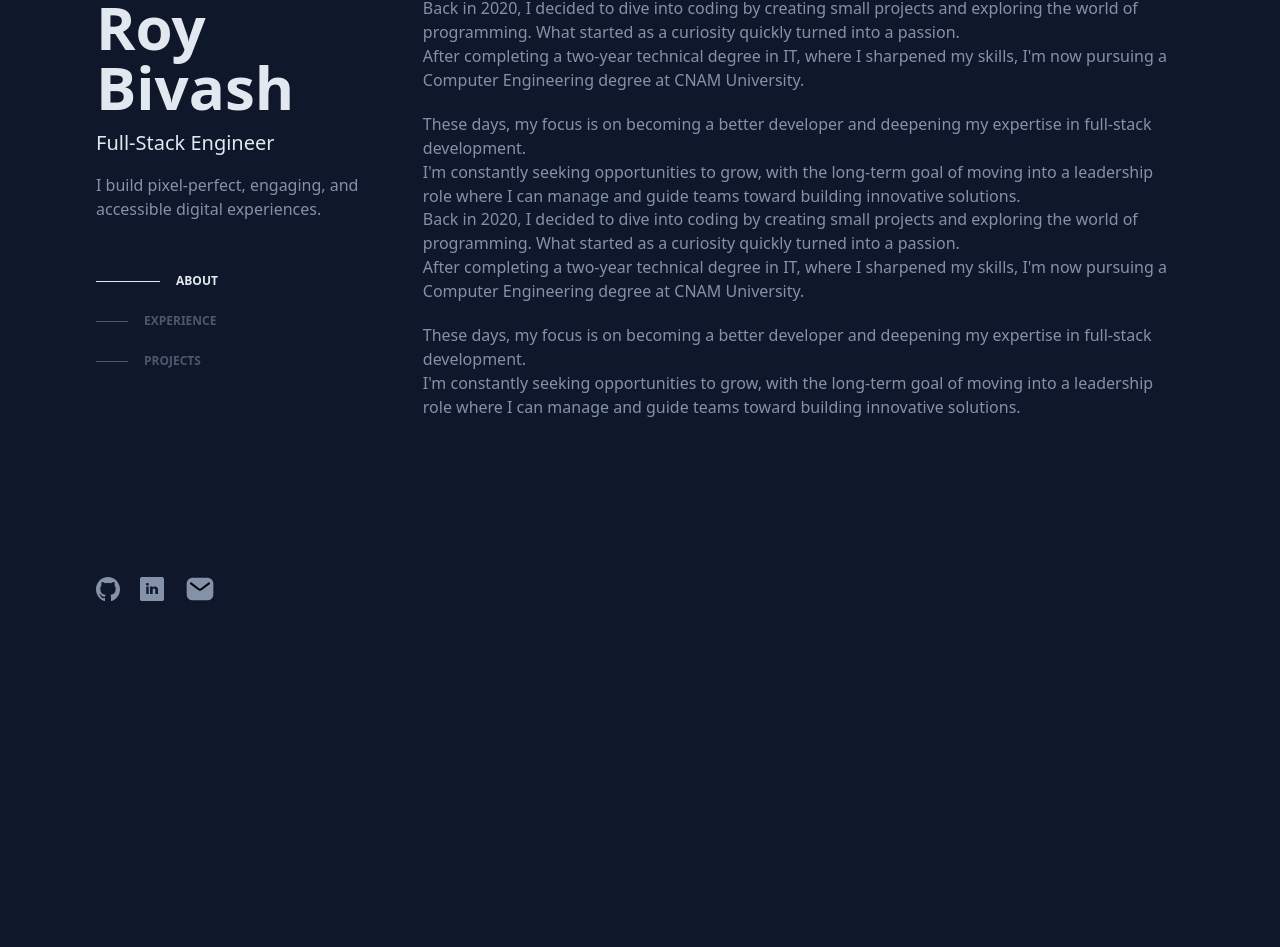
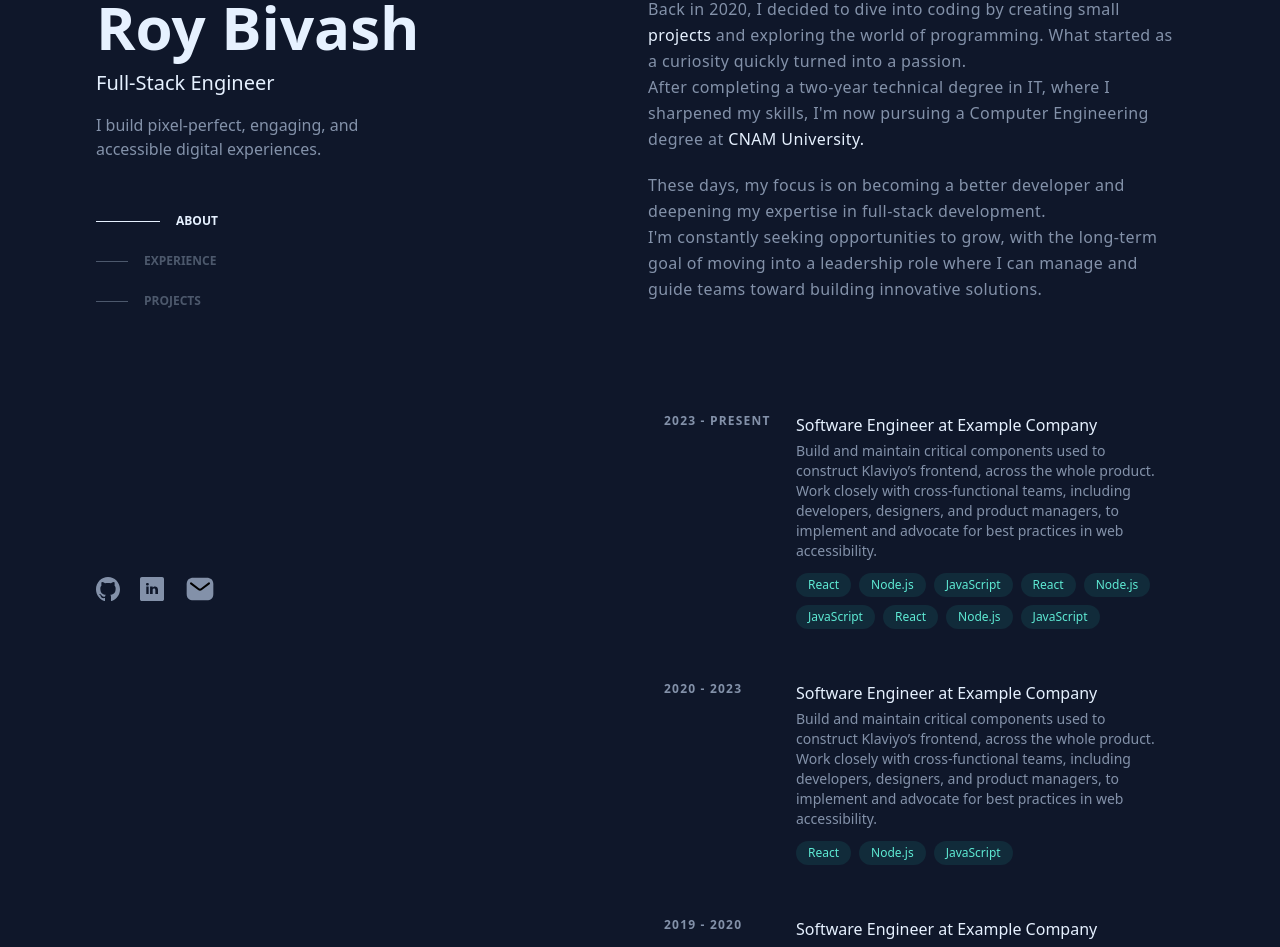
Before and after one commit to Roy-Bivash/portfolio, a React (Vite) app: page / in a window 1280 px wide. Shown: the part 99-1046 px from the top of the page. Before the commit the page ends 800 px from the top, so only its background shows below. Built offline with nearby package versions, Linux system fonts and the light colour scheme.

Commit message:
feat: add experience section to portfolio with the ExperienceCard and Tag components

```diff
--- /dev/null
+++ b/src/components/experienceCard/ExperienceCard.tsx
@@ -0,0 +1,29 @@
+import { Tag } from "../tag/Tag";
+
+interface ExperienceCardProps {
+  date: string;
+  title: string;
+  href: string;
+  description: string;
+  tags: Array<string>;
+}
+
+
+export function ExperienceCard({ date, title, href, description, tags }: ExperienceCardProps) {
+    return (
+        <a href={href} className="group/card transition flex flex-col md:flex-row rounded md:hover:bg-slate-800/50 md:p-4 gap-2 md:hover:shadow-lg">
+            <div className="md:w-1/4 mb-1">
+                <p className="text-textDescription text-xs font-semibold uppercase tracking-widest">{ date }</p>
+            </div>
+            <div className="md:w-3/4">
+                <h4 className="transition group-hover/card:text-teal-300 text-text font-medium">{title}</h4>
+                <p className="text-textDescription text-sm pt-1">{description}</p>
+                <ul className="mt-3 flex flex-row flex-wrap gap-2">
+                    {tags.map((el, i) => (
+                        <Tag name={el} key={i}/>
+                    ))}
+                </ul>
+            </div>
+        </a>
+    )
+}
--- /dev/null
+++ b/src/components/tag/Tag.tsx
@@ -0,0 +1,11 @@
+interface TagProps {
+    name: string;
+}
+
+export function Tag({ name }: TagProps){
+    return(
+        <li className="bg-teal-400/10 text-teal-300 rounded-full px-3 py-1 text-xs">
+            { name }
+        </li>
+    )
+}
--- a/src/css/theme.css
+++ b/src/css/theme.css
@@ -1,5 +1,5 @@
 :root {
-    --color-text: rgb(226, 232, 240);
+    --color-text: #e6f1ff;
     --color-text-description: rgba(181, 198, 223, 0.7);
     --color-text-background: rgba(138, 153, 173, 0.5);
     --color-background: rgb(15, 23, 42);
--- a/src/pages/home/main/Main.tsx
+++ b/src/pages/home/main/Main.tsx
@@ -1,14 +1,17 @@
+import { ExperienceCard } from "@/components/experienceCard/ExperienceCard";
+
+
 export function Main(){
     return (
-        <main className="lg:py-24 py-10">
+        <main className="lg:py-24 py-10 lg:w-1/2 space-y-24">
             <section id="about">
                 <div className="sticky top-0 z-20 -mx-6 mb-4 w-screen bg-slate-900/75 px-6 py-5 backdrop-blur md:-mx-12 md:px-12 lg:sr-only lg:relative lg:top-auto lg:mx-auto lg:w-full lg:px-0 lg:py-0 lg:opacity-0">
                     <h2 className="text-sm font-bold uppercase tracking-widest text-slate-200 lg:sr-only">About</h2>
                 </div>
-                <div className="space-y-5">
+                <div className="space-y-5 leading-relaxed tracking-wide">
                     <p className="text-textDescription">
-                        Back in 2020, I decided to dive into coding by creating small projects and exploring the world of programming. What started as a curiosity quickly turned into a passion.
-                        <br />After completing a two-year technical degree in IT, where I sharpened my skills, I'm now pursuing a Computer Engineering degree at CNAM University.
+                        Back in 2020, I decided to dive into coding by creating small <a href="#projects" className="text-text hover:underline">projects</a> and exploring the world of programming. What started as a curiosity quickly turned into a passion.
+                        <br />After completing a two-year technical degree in IT, where I sharpened my skills, I'm now pursuing a Computer Engineering degree at <a href="https://www.cnam.fr/" target="_blank" className="text-text hover:underline">CNAM University.</a>
                     </p>
                     <p className="text-textDescription">
                         These days, my focus is on becoming a better developer and deepening my expertise in full-stack development.
@@ -22,20 +25,35 @@ export function Main(){
                     <h2 className="text-sm font-bold uppercase tracking-widest text-slate-200 lg:sr-only">Experience</h2>
                 </div>
                 <div className="space-y-5">
-                    <p className="text-textDescription">
-                        Back in 2020, I decided to dive into coding by creating small projects and exploring the world of programming. What started as a curiosity quickly turned into a passion.
-                        <br />After completing a two-year technical degree in IT, where I sharpened my skills, I'm now pursuing a Computer Engineering degree at CNAM University.
-                    </p>
-                    <p className="text-textDescription">
-                        These days, my focus is on becoming a better developer and deepening my expertise in full-stack development.
-                        <br />
-                        I'm constantly seeking opportunities to grow, with the long-term goal of moving into a leadership role where I can manage and guide teams toward building innovative solutions.
-                    </p>
+                    <ExperienceCard
+                        date="2023 - Present"
+                        title="Software Engineer at Example Company"
+                        href="https://www.examplecompany.com"
+                        description="Build and maintain critical components used to construct Klaviyo’s frontend, across the whole product. Work closely with cross-functional teams, including developers, designers, and product managers, to implement and advocate for best practices in web accessibility."
+                        tags={["React", "Node.js", "JavaScript","React", "Node.js", "JavaScript","React", "Node.js", "JavaScript"]}
+                    />
+                    <ExperienceCard
+                        date="2020 - 2023"
+                        title="Software Engineer at Example Company"
+                        href="https://www.examplecompany.com"
+                        description="Build and maintain critical components used to construct Klaviyo’s frontend, across the whole product. Work closely with cross-functional teams, including developers, designers, and product managers, to implement and advocate for best practices in web accessibility."
+                        tags={["React", "Node.js", "JavaScript"]}
+                    />
+                    <ExperienceCard
+                        date="2019 - 2020"
+                        title="Software Engineer at Example Company"
+                        href="https://www.examplecompany.com"
+                        description="Build and maintain critical components used to construct Klaviyo’s frontend, across the whole product. Work closely with cross-functional teams, including developers, designers, and product managers, to implement and advocate for best practices in web accessibility."
+                        tags={["React", "Node.js", "JavaScript"]}
+                    />
+                </div>
+                <div className="mt-6">
+                    <a href="#" className="transition text-text font-normal tracking-wide hover:text-teal-300">View Full Résumé</a>
                 </div>
             </section>
-            <section id="experience">
+            <section id="projects">
                 <div className="sticky top-0 z-20 -mx-6 mb-4 w-screen bg-slate-900/75 px-6 py-5 backdrop-blur md:-mx-12 md:px-12 lg:sr-only lg:relative lg:top-auto lg:mx-auto lg:w-full lg:px-0 lg:py-0 lg:opacity-0">
-                    <h2 className="text-sm font-bold uppercase tracking-widest text-slate-200 lg:sr-only">Experience</h2>
+                    <h2 className="text-sm font-bold uppercase tracking-widest text-slate-200 lg:sr-only">Projects</h2>
                 </div>
                 <div className="space-y-5">
 
```
